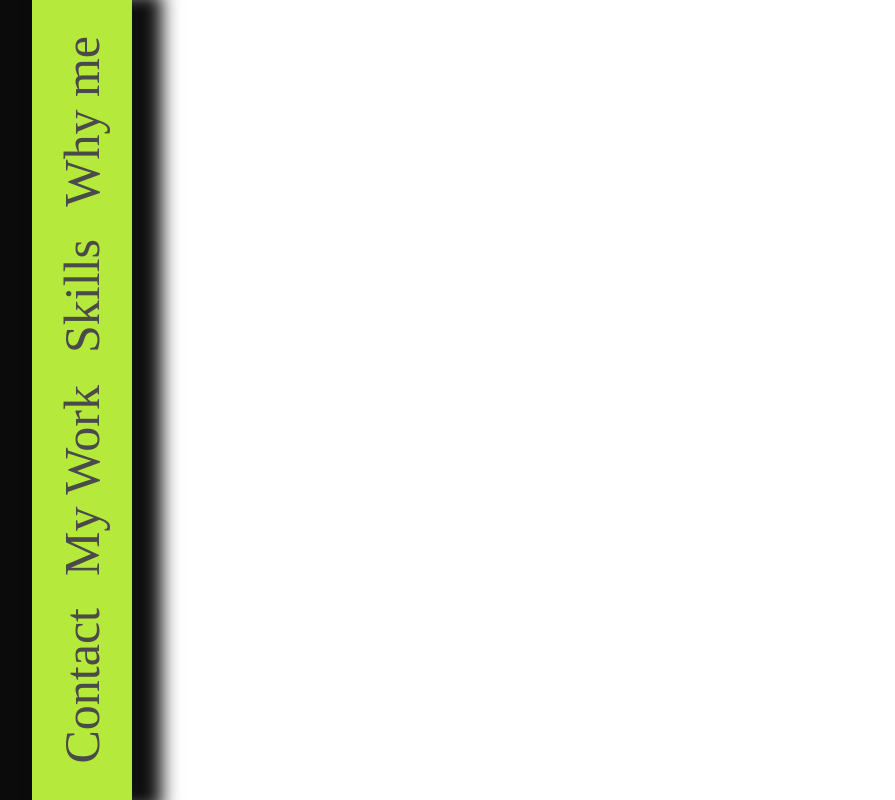
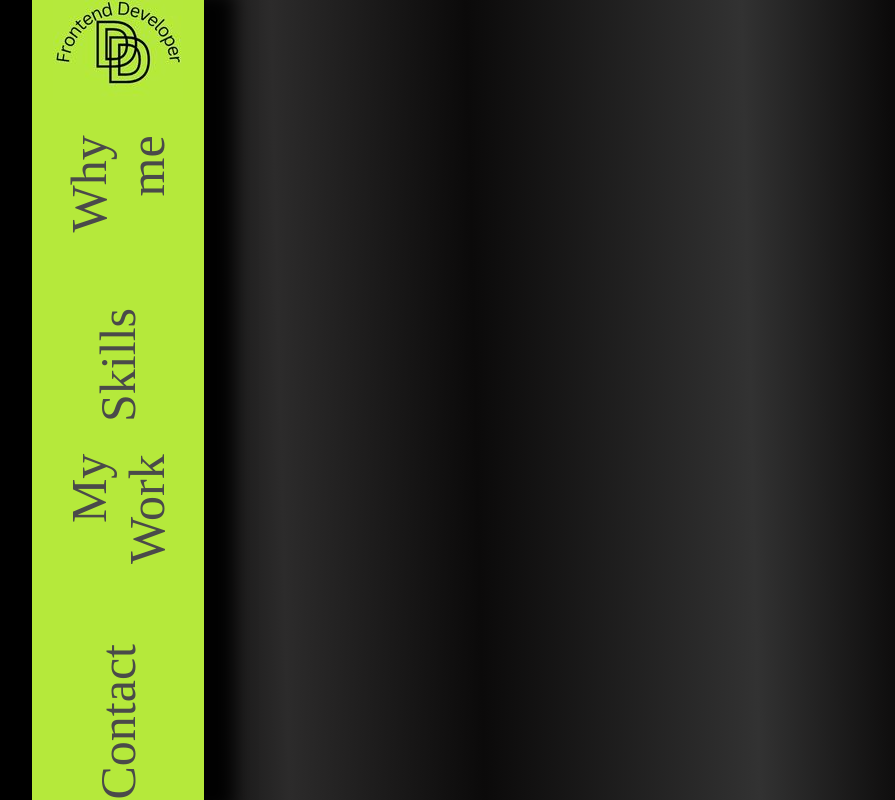
Before and after one commit to Denis-Dudda/Portfolio, an Angular app: page / in a window 1280 px wide. Shown: the whole page, without its empty margins (0-895 px from the left). Built offline with nearby package versions, Linux system fonts and the light colour scheme.

Commit message:
start nav bar

```diff
--- a/src/app/nav/nav.component.html
+++ b/src/app/nav/nav.component.html
@@ -6,5 +6,6 @@
     <a href="">My Work</a>
     <a href="">Skills</a>
     <a href="">Why me</a>
+    <img src="assets/img/DD.jpg" alt="">
   </nav>
 </section>
--- a/src/app/nav/nav.component.scss
+++ b/src/app/nav/nav.component.scss
@@ -4,12 +4,12 @@ section{
   display: flex;
 }
 div{
-  background-color: rgb(12, 11, 11);
+
   width: 32px;
   height: 100vh;
 }
 nav{
-  width: 100px;
+  width: 172px;
   height: 100vh;
   background-color: rgb(181,233,59);
   @include dFlex($g:32px);
@@ -22,5 +22,8 @@ nav{
     transform: rotate(180deg);
     font-size: 50px;
     color: rgb(74,74,74);
+    &:hover{
+      color: white;
+    }
   }
 }
--- a/src/styles.scss
+++ b/src/styles.scss
@@ -2,6 +2,8 @@ body{
   margin: 0;
   padding: 0;
   scroll-behavior: smooth;
+  background: linear-gradient(88.66deg, #000000 11.41%, #2C2B2B 22.29%, #0B0A0A 37.32%, #323232 58.54%, #0B0A0A 70.03%);
+
 }
 
 @mixin dFlex($jc:center,$ai:center,$g:0px){
```
Also changed, not shown: src/assets/img/Arrow 7.svg (added), src/assets/img/DD.jpg (added).
